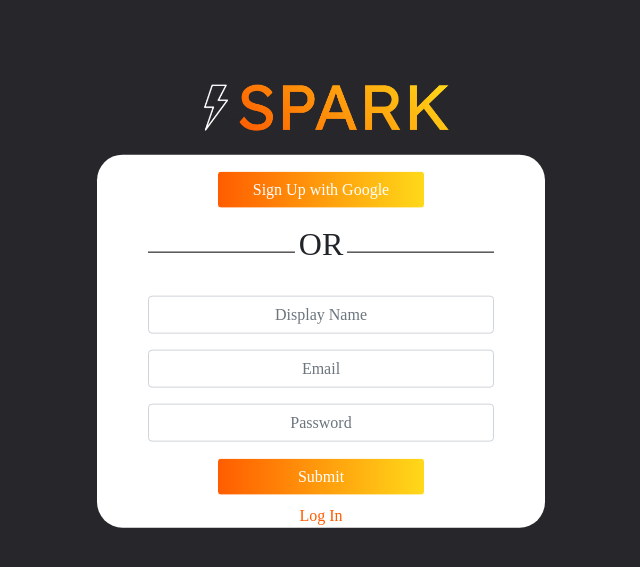
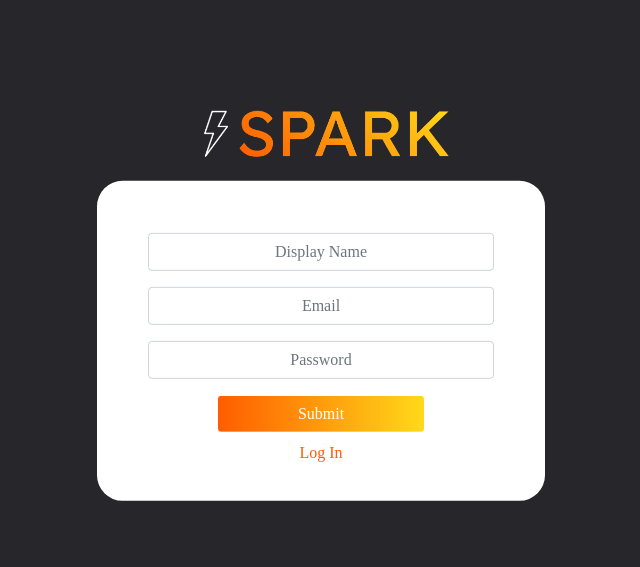
Before and after one commit to RGBHack/Spark, a Flask app: page /signup in a window 1280 px wide. Shown: the part 120-687 px from the top of the page, without its empty margins (319-959 px from the left). Run offline with Flask 2, Linux system fonts and the light colour scheme; some libraries are stand-ins or nearby versions; some web fonts are replaced.

Commit message:
remove login and signup with google

```diff
--- a/server/src/templates/signup.html
+++ b/server/src/templates/signup.html
@@ -33,14 +33,6 @@
             <br><br>
             <div class="wrapper">
                 <div id="formContent">
-
-                    <button class="btn btn-primary loginbtn" type="submit" style="margin-bottom:2vh">Sign Up with
-                        Google</button>
-                    <div class="separator">
-                        <h2>OR</h2>
-                    </div>
-
-
                     <!-- Login Form -->
                     <form id="formEE">
                         <input type="text" id="name" name="name" placeholder="Display Name" class="form-control">
```
Also changed, not shown: server/src/templates/login.html (+0 -8 lines).
